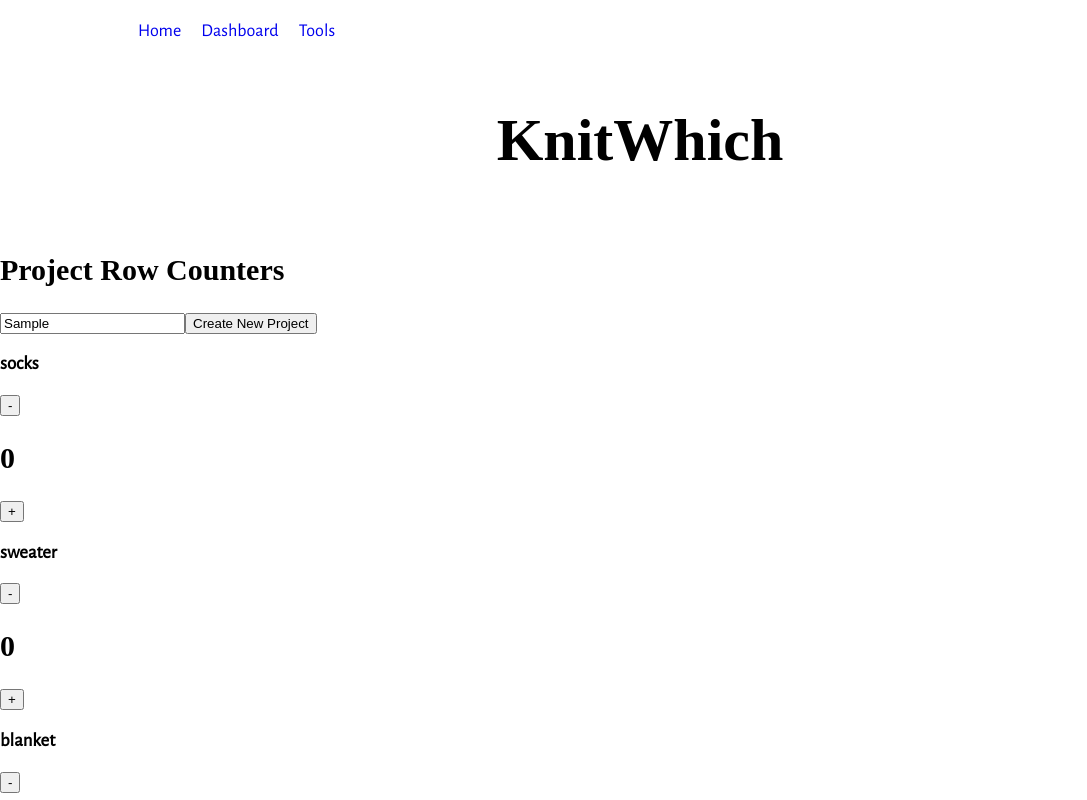
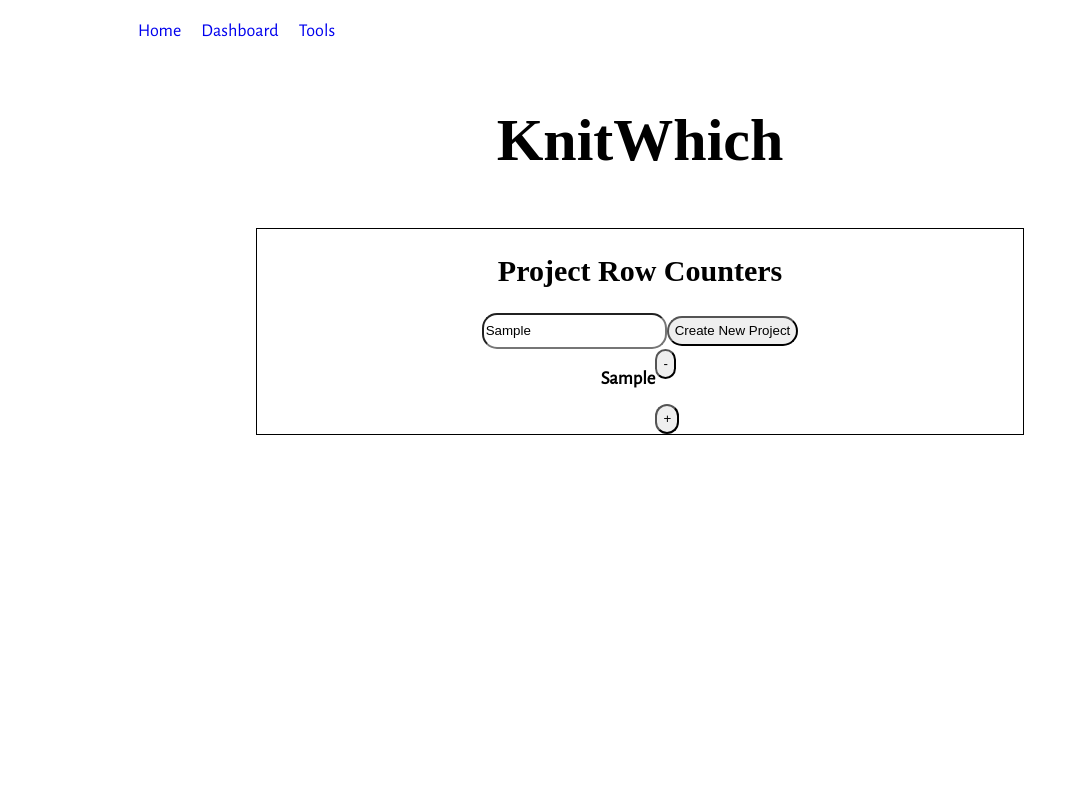
Before and after one commit to juniperalcorn/knitwhich, a React (Create React App) app: page /rowCount in a window 1280 px wide. Both pictures are taken after typing "Sample" into the empty fields and a click on the button "Create New Project". Shown: the top 800 px of the page, without its empty margins (0-1087 px from the left). Built offline with nearby package versions, Linux system fonts and the light colour scheme; no server answers; a web font is replaced by a local one.

Commit message:
local storage on counters

```diff
--- a/src/App.css
+++ b/src/App.css
@@ -147,6 +147,32 @@ p{
   align-items: center;
   font-family: 'Alegreya Sans', sans-serif;
 }
+.Container{
+  display: flex;
+  flex-direction: column;
+  justify-content: center;
+  height: 80%;
+  margin: 0% 20% 0 20%;
+  border: 1px solid black;
+  align-items: center;
+  overflow: auto;
+}
+input{
+  border-radius: 15px;
+  height: 30px;
+}
+button{
+  border-radius: 15px;
+  height: 30px;
+}
+.projectList{
+  margin-top: 20px;
+
+}
+.projectCounter{
+  display: flex;
+  flex-direction: row;
+}
 
 /* font-family: 'Raleway Dots', cursive;
 font-family: 'Megrim', cursive;
--- a/src/components/RowCount/Container.js
+++ b/src/components/RowCount/Container.js
@@ -6,15 +6,27 @@ class Container extends Component{
     constructor(props){
         super(props)
         this.state={
-            projectTitles:['socks','sweater','blanket','scarf'],
+            projectTitles:[],
         }
         this.updateProjectTitle=this.updateProjectTitle.bind(this)
+    }
+    componentDidMount(){
+        // localStorage.clear()
+        let storage = localStorage.getItem('projectTitles')
+        if (storage===null){
+            storage=[]
+        } else {
+            let returnStorage = storage.split(',')
+            this.setState({projectTitles:returnStorage})
+            console.log('return storage', returnStorage)
+        }
+        console.log('storage', storage)
     }
     updateProjectTitle(input){
         let projTitle=this.state.projectTitles
         projTitle.push(input)
         this.setState({projectTitles:projTitle})
-        console.log('updating input:', input)
+        localStorage.setItem('projectTitles', this.state.projectTitles)
     }
     render(){
         return(
--- a/src/components/RowCount/ListProjects.js
+++ b/src/components/RowCount/ListProjects.js
@@ -12,7 +12,7 @@ class ListProjects extends Component{
     listProjects(){
         const {projects}=this.props
         console.log('list projects', projects)
-        return projects.map((project, index)=><div className='projectCounter'><h3 key={index}>{project}</h3><RowCounter counterCount={this.props.counterCount}/></div>)
+        return projects.map((project, index)=><div className='projectCounter'><h3 key={index}>{project}</h3><RowCounter/></div>)
     }
     render(){
         return(
--- a/src/components/RowCount/RowCounter.js
+++ b/src/components/RowCount/RowCounter.js
@@ -10,15 +10,21 @@ class RowCounter extends Component {
         this.decreaseCount=this.decreaseCount.bind(this)
         this.increaseCount=this.increaseCount.bind(this)
     }
+    componentDidMount(){
+        let countStore=localStorage.getItem('count')
+        this.setState({counter:countStore})
+    }
     decreaseCount(){
         let count=this.state.counter
         count--
         this.setState({counter: count})
+        localStorage.setItem('count', count)
     }
     increaseCount(){
         let count=this.state.counter
         count++
         this.setState({counter:count})
+        localStorage.setItem('count', count)
     }
 
     render(){
```
